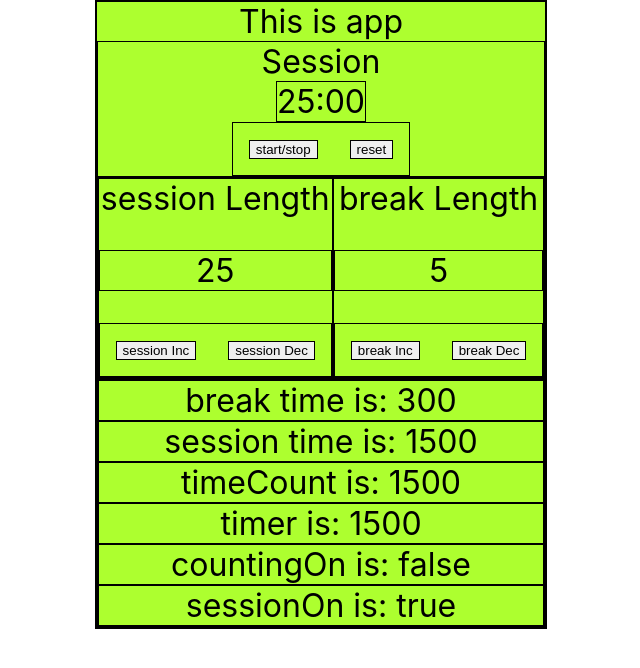
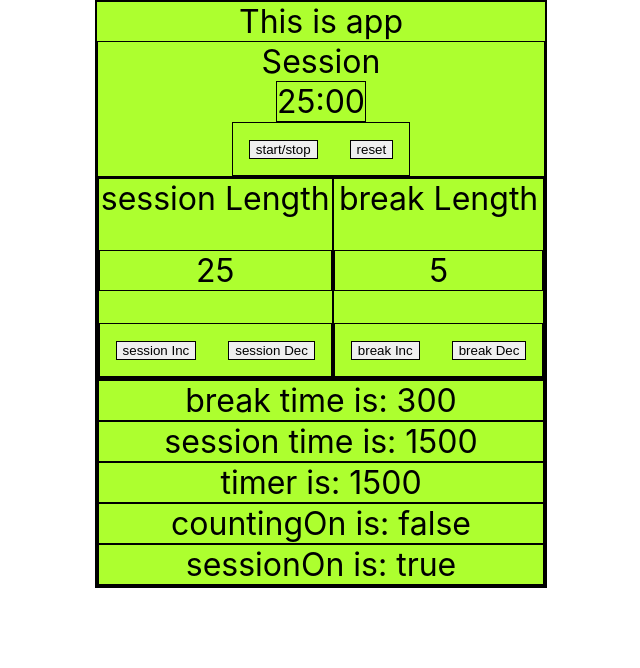
Before and after one commit to markoter/pomodoro-timer, a React (Create React App) app: page / in a window 1280 px wide. Shown: the top 668 px of the page, without its empty margins (319-959 px from the left). Built offline with nearby package versions, Linux system fonts and the light colour scheme.

Commit message:
clear unused

```diff
--- a/src/App.js
+++ b/src/App.js
@@ -9,7 +9,7 @@ const initalState = {
   timer: 1500,
   countingOn: false,
   sessionOn: true
- }
+}
 const reducer = (state, action) => {
   let tempState = { ...state }
   const minute = 60
@@ -22,7 +22,7 @@ const reducer = (state, action) => {
         tempState.timer = state.timer + minute
 
       }
-      else if(!state.sessionOn && (action.property === 'break')) {
+      else if (!state.sessionOn && (action.property === 'break')) {
         tempState.timer = state.timer + minute
       }
       return tempState[action.property] > maxCount ? state : tempState
@@ -42,14 +42,13 @@ const reducer = (state, action) => {
       return tempState
     case 'reset':
       return initalState
+    default:
+      return state
   }
 
 }
 
 function App() {
-  //state
-  const [timeCount, changeTimeCount] = useState(1500)
-
   //usereducer part
   const [state, dispatch] = useReducer(reducer, initalState)
   const handlePlusMinus = (actionType, actionProperty) => {
@@ -60,10 +59,9 @@ function App() {
   //buttons onClicks
   const countDown = () => {
     console.log("countDown clicked")
-    dispatch({type: 'switch-counting'})
+    dispatch({ type: 'switch-counting' })
   }
   const reset = () => {
-    changeTimeCount(1500)
     dispatch({ type: 'reset' })
   }
 
@@ -83,19 +81,12 @@ function App() {
     const counter = setInterval(() => {
 
       if (state.countingOn) {
-        console.log('timer should run')
         if (state.timer <= 0) {
-          dispatch({type: "switch-session"})
-          // if (sessionOn) {
-          //   changeTimeCount(sessionLen)
-          // }
-          // else {
-          //   changeTimeCount(breakLen)
-          // }
+          // dispatch({ type: "switch-session" })
         }
-        dispatch({ type: 'countingDown'})
+        dispatch({ type: 'countingDown' })
       }
-    }, 10)
+    }, 1000)
     return () => clearInterval(counter)
   }, [state])
 
@@ -115,7 +106,6 @@ function App() {
       <div id="debug">
         <p>break time is: {state.break}</p>
         <p>session time is: {state.session}</p>
-        <p>timeCount is: {timeCount}</p>
         <p>timer is: {state.timer}</p>
         <p>countingOn is: {state.countingOn.toString()}</p>
         <p>sessionOn is: {state.sessionOn.toString()}</p>
--- a/src/controllersContainer.js
+++ b/src/controllersContainer.js
@@ -1,8 +1,4 @@
-import { useReducer } from "react"
 import Label from "./label"
-
-
-
 
 const Controllers = (props) => {
     const { state, handlePlusMinus, returnMinutes } = props
```
